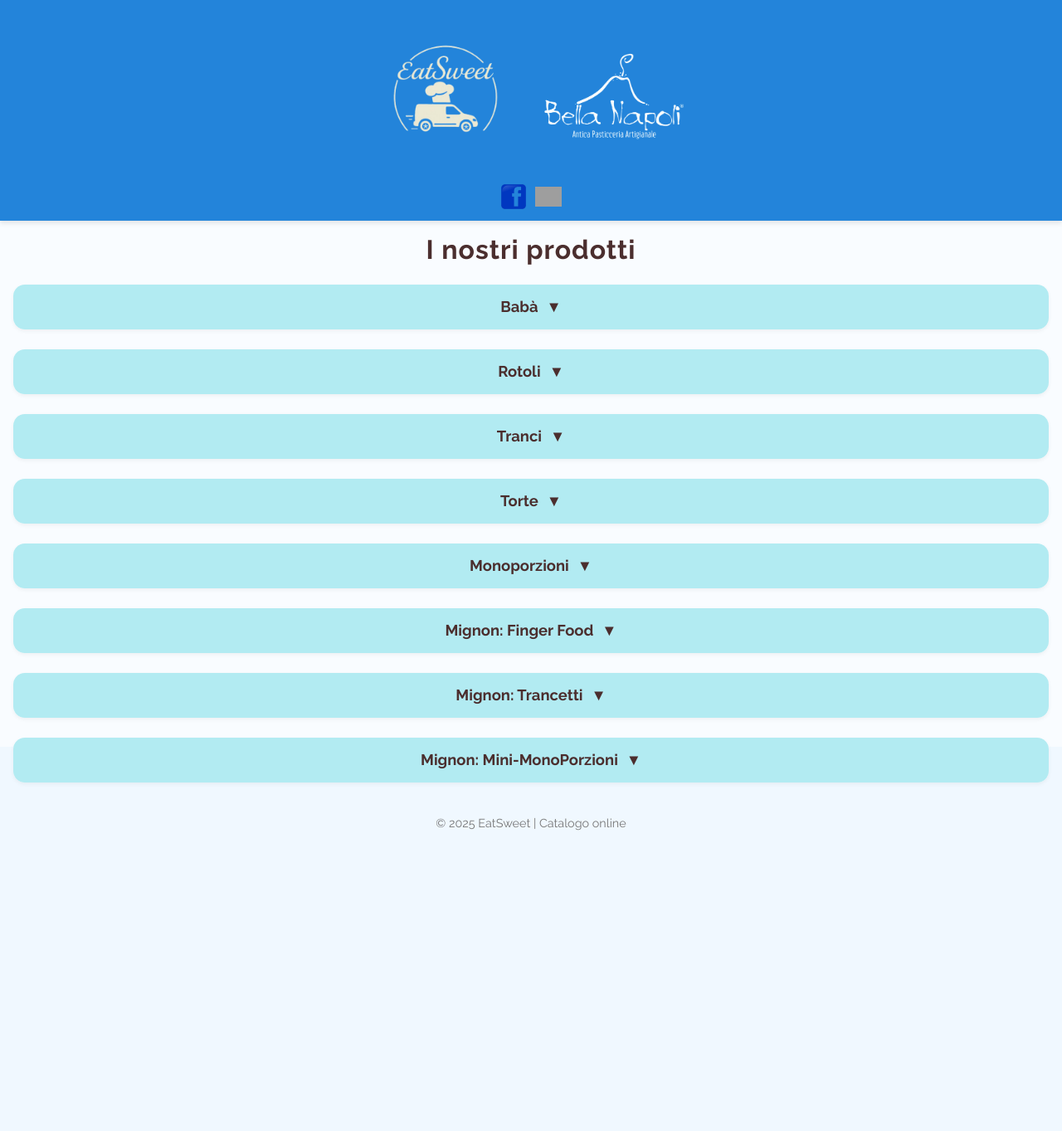
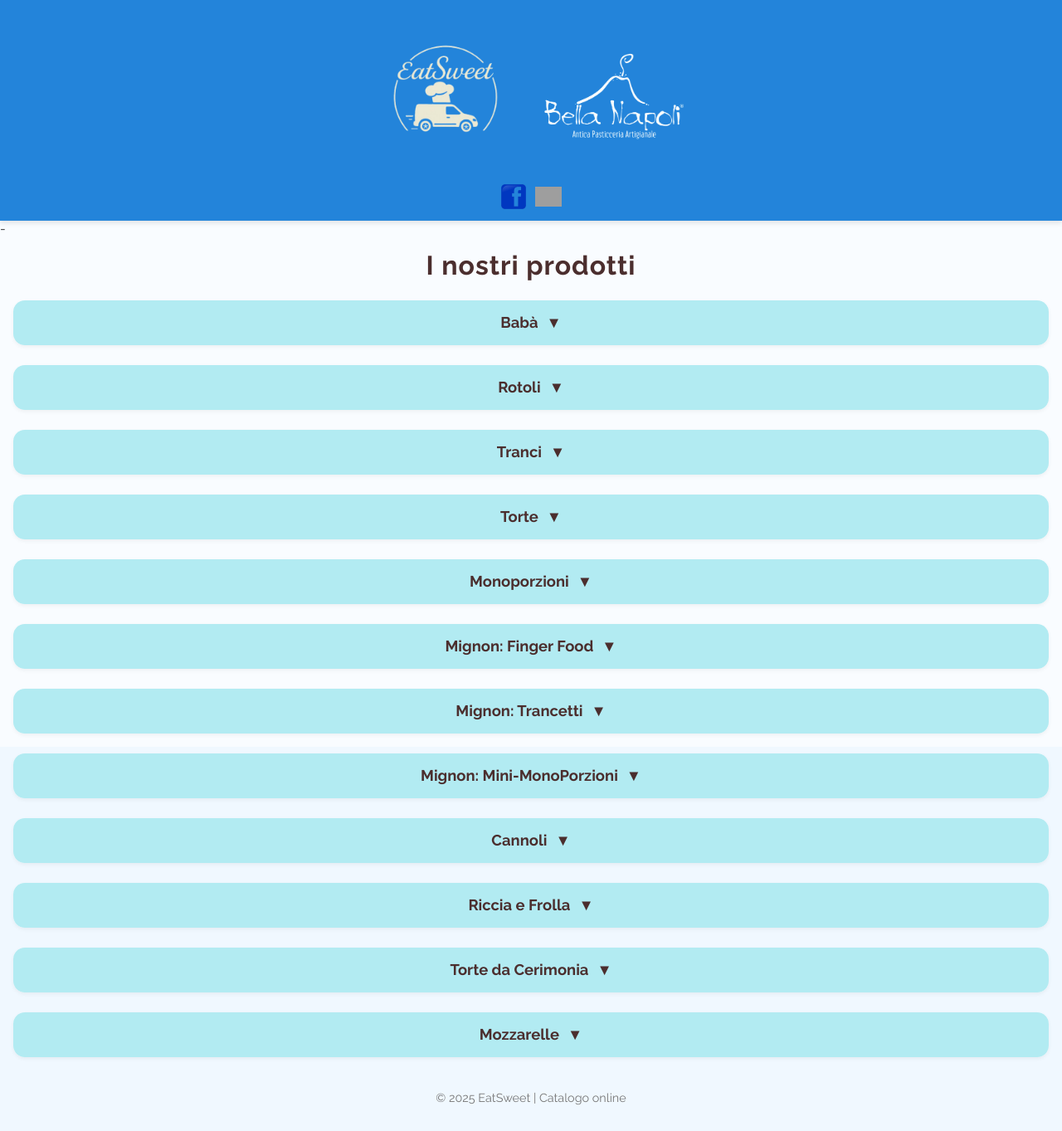
Before and after one commit to FedeNoce/fedenoce.github.io, a Jekyll site: the page eatsweet/index.html, which Jekyll copies as it is, in a window 1280 px wide. Shown: the whole page at 83% size. Built offline with Jekyll 4.4.1, drawn with Linux system fonts in a browser that asks for light colours; before the commit the page ends 1032 px from its top, so only the background shows below that; grey boxes are pictures that could not be loaded.

Commit message:
new file:   eatsweet/assets/immagini/cannoli_croccanti.png 	new file:   eatsweet/assets/immagini/cannoli_info.png 	new file:   eatsweet/assets/immagini/cerimonia.png 	new file:   eatsweet/assets/immagini/frolla.png 	new file:   eatsweet/assets/immagini/mozzarelle.png 	new file:   eatsweet/assets/immagini/riccia.png 	modified:   eatsweet/index.html

```diff
--- a/eatsweet/index.html
+++ b/eatsweet/index.html
@@ -127,7 +127,8 @@ header .social-icon {
         <img src="./assets/logo/Instagram_icon.png" alt="Instagram" class="social-icon">
       </a>
     </div>
-  </header>
+  </header>-
+
 
   <main>
 
@@ -790,6 +791,69 @@ header .social-icon {
       </div>
     </section>
 
+     <!-- Mignon: Trancetti  -->
+    <section class="categoria">
+      <h2 class="toggle">Cannoli</h2>
+      <div class="prodotti">
+        <article>
+          <img src="./assets/immagini/cannoli_croccanti.png" alt="Trancio Bosco">
+          <h3>Cannoli Croccanti</h3>
+          <p class="prezzo">1pz 25€</p>
+        </article>
+        <article>
+          <img src="./assets/immagini/cannoli.png" alt="Trancio Latte">
+          <h3>Cannoli Siciliani</h3>
+          <p class="prezzo">1pz 25€</p>
+        </article>
+        <article>
+          <img src="./assets/immagini/cannoli_info.png" alt="Trancio Caffè">
+          <h3>Delizia al Limone</h3>
+          <p class="prezzo">1pz 25€</p>
+        </article>
+      </div>
+    </section>
+
+     <!-- Mignon: Trancetti  -->
+    <section class="categoria">
+      <h2 class="toggle">Riccia e Frolla</h2>
+      <div class="prodotti">
+        <article>
+          <img src="./assets/immagini/riccia.png" alt="Trancio Bosco">
+          <h3>Cannoli Croccanti</h3>
+          <p class="prezzo">1pz 25€</p>
+        </article>
+        <article>
+          <img src="./assets/immagini/frolla.png" alt="Trancio Latte">
+          <h3>Cannoli Siciliani</h3>
+          <p class="prezzo">1pz 25€</p>
+        </article>
+      </div>
+    </section>
+
+    <!-- Mignon: Trancetti  -->
+    <section class="categoria">
+      <h2 class="toggle">Torte da Cerimonia</h2>
+      <div class="prodotti">
+        <article>
+          <img src="./assets/immagini/riccia.png" alt="Trancio Bosco">
+          <h3>Cannoli Croccanti</h3>
+          <p class="prezzo">1pz 25€</p>
+        </article>
+      </div>
+    </section>
+
+    <!-- Mignon: Trancetti  -->
+    <section class="categoria">
+      <h2 class="toggle">Mozzarelle</h2>
+      <div class="prodotti">
+        <article>
+          <img src="./assets/immagini/mozzarelle.png" alt="Trancio Bosco">
+          <h3>Cannoli Croccanti</h3>
+          <p class="prezzo">1pz 25€</p>
+        </article>
+      </div>
+    </section>
+
 
   <footer>
     <p>© 2025 EatSweet | Catalogo online</p>
```
Also changed, not shown: eatsweet/assets/immagini/cannoli_croccanti.png (added), eatsweet/assets/immagini/cannoli_info.png (added), eatsweet/assets/immagini/cerimonia.png (added), eatsweet/assets/immagini/frolla.png (added), eatsweet/assets/immagini/mozzarelle.png (added), eatsweet/assets/immagini/riccia.png (added).
